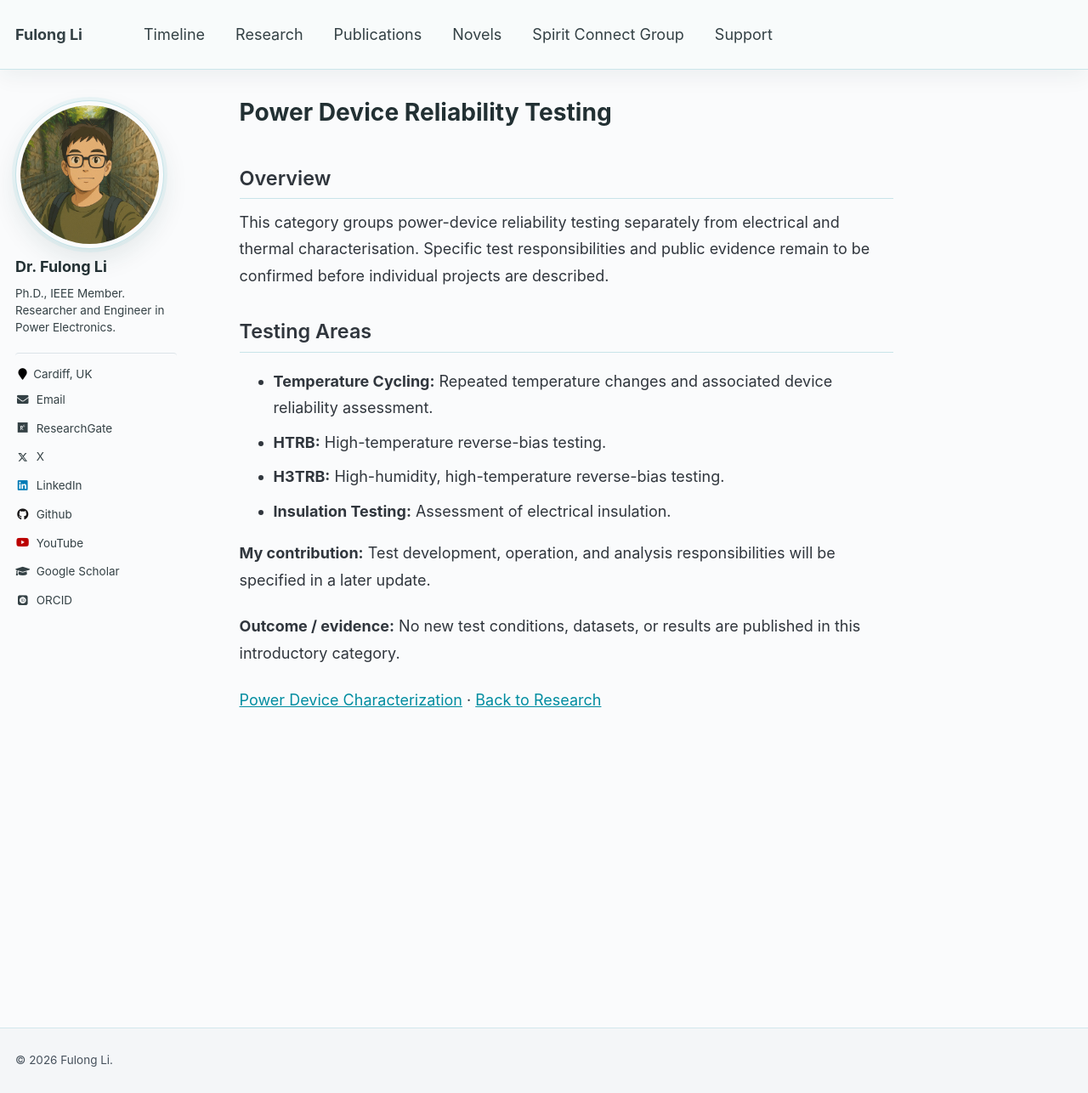
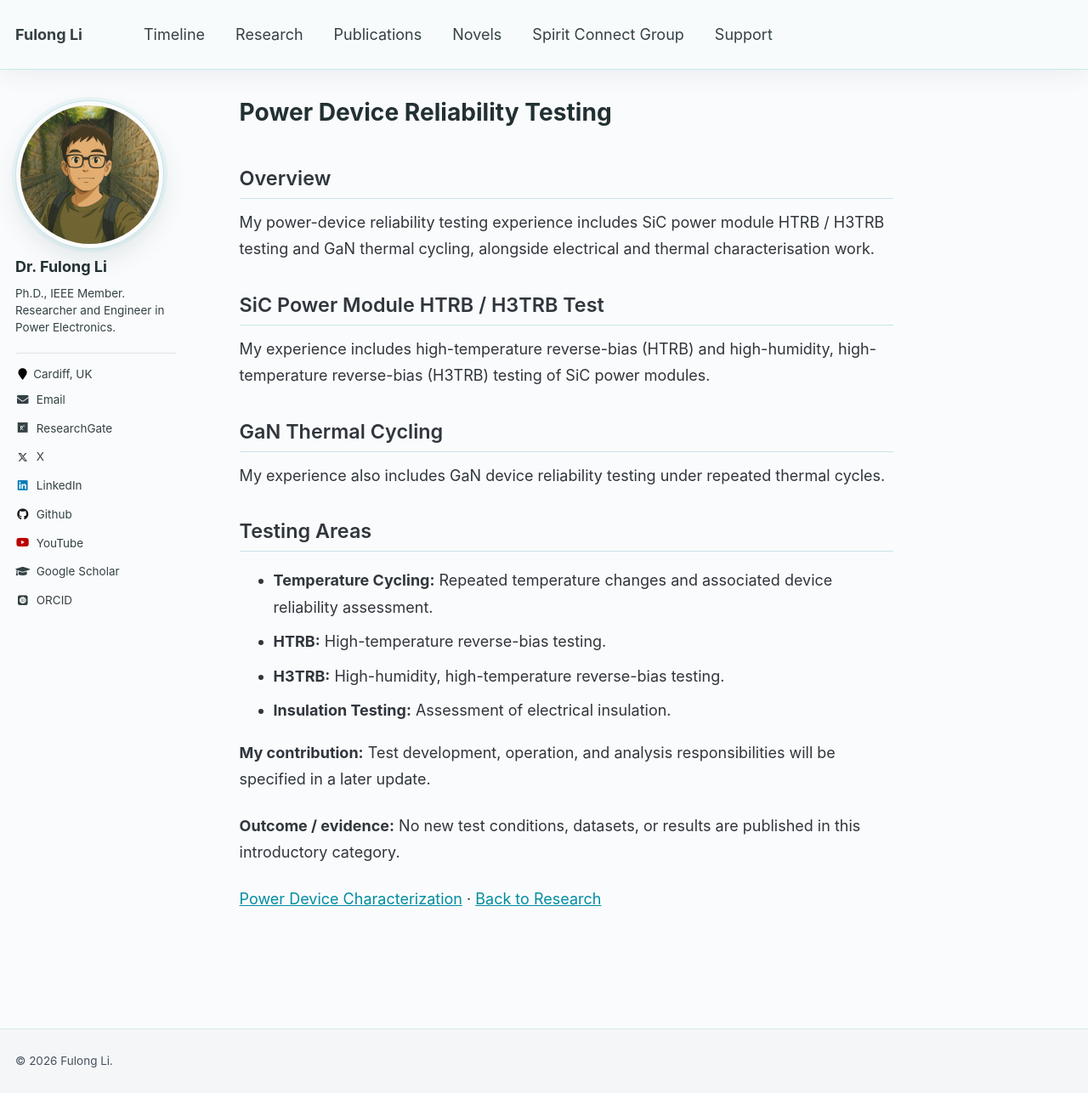
Before and after one commit to FulongLi/fulongli.github.io, a Jekyll site: the page built from _pages/research/reliability_testing.md, in a window 1280 px wide and 1286 px high. Shown: the whole window at 85% size. Built offline with Jekyll 4.4.1, drawn with Linux system fonts in a browser that asks for light colours; some web fonts are replaced; comment, search, counter and statistics services are not loaded.

Commit message:
Refine research categories and project navigation

```diff
--- a/_pages/research/reliability_testing.md
+++ b/_pages/research/reliability_testing.md
@@ -7,7 +7,15 @@ author_profile: true
 
 ## Overview
 
-This category groups power-device reliability testing separately from electrical and thermal characterisation. Specific test responsibilities and public evidence remain to be confirmed before individual projects are described.
+My power-device reliability testing experience includes SiC power module HTRB / H3TRB testing and GaN thermal cycling, alongside electrical and thermal characterisation work.
+
+<h2 id="sic-power-module-htrb-h3trb-test">SiC Power Module HTRB / H3TRB Test</h2>
+
+My experience includes high-temperature reverse-bias (HTRB) and high-humidity, high-temperature reverse-bias (H3TRB) testing of SiC power modules.
+
+<h2 id="gan-thermal-cycling">GaN Thermal Cycling</h2>
+
+My experience also includes GaN device reliability testing under repeated thermal cycles.
 
 ## Testing Areas
 
```
Also changed, not shown: _pages/research.md (+29 -8 lines), _pages/research/nonisolated_converters.md (+1 -1 lines).
